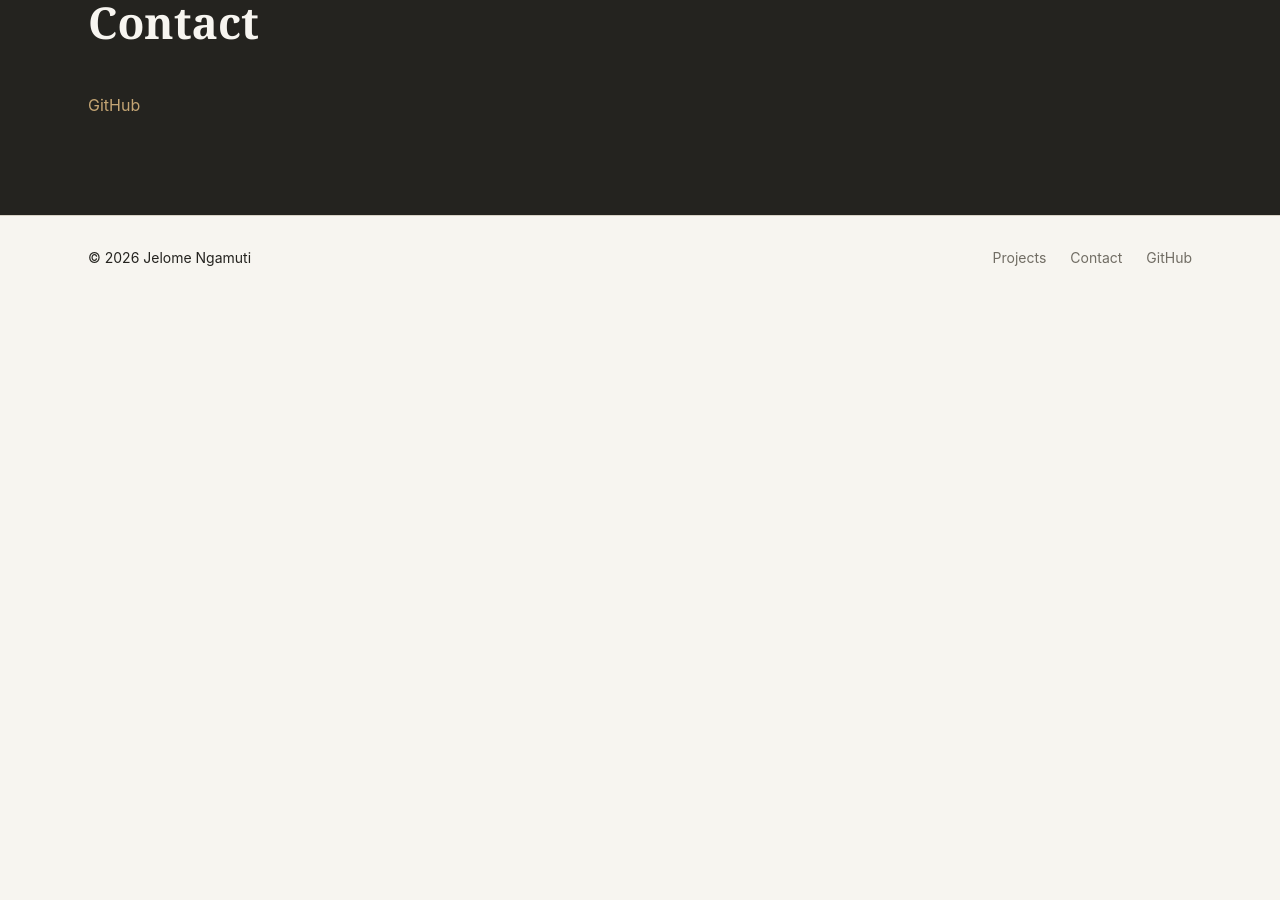
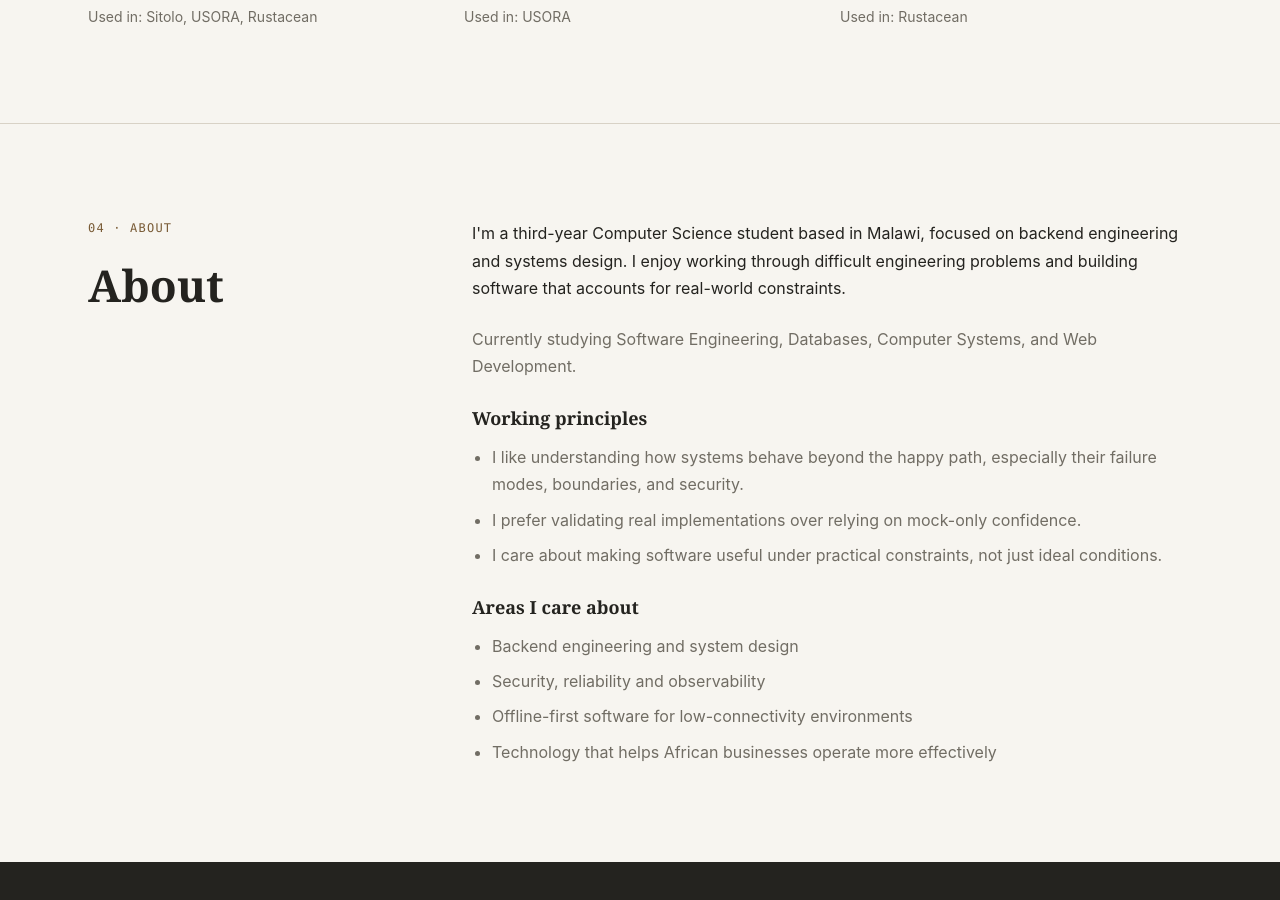
Before and after one commit to jelome265/Jelome-Ngamuti, a React (Vite) app: page / in a window 1280 px wide. Shown: the part 1840-2740 px from the top of the page. Before the commit the page ends 2140 px from the top, so only its background shows below. Built offline with nearby package versions, Linux system fonts and the light colour scheme.

Commit message:
feat(phase-4): add About section, contact email, and USORA preview
Add About from the owner's profile README: current study, working
principles, and focus areas. Contact now shows the public email, LinkedIn,
and GitHub. USORA card shows the owner-supplied interface screenshot.

```diff
--- a/src/app/App.tsx
+++ b/src/app/App.tsx
@@ -3,6 +3,7 @@ import { SiteFooter } from "../components/layout/SiteFooter";
 import { Hero } from "../sections/Hero";
 import { SelectedProjects } from "../sections/SelectedProjects";
 import { TechnicalFocus } from "../sections/TechnicalFocus";
+import { About } from "../sections/About";
 import { Contact } from "../sections/Contact";
 
 export default function App() {
@@ -19,6 +20,7 @@ export default function App() {
         <Hero />
         <SelectedProjects />
         <TechnicalFocus />
+        <About />
         <Contact />
       </main>
       <SiteFooter />
--- a/src/components/layout/navigation.ts
+++ b/src/components/layout/navigation.ts
@@ -1,5 +1,6 @@
 export const navigationItems = [
   { label: "Home", href: "#top" },
   { label: "Projects", href: "#projects" },
+  { label: "About", href: "#about" },
   { label: "Contact", href: "#contact" },
 ] as const;
--- a/src/components/ui/ProjectCard.tsx
+++ b/src/components/ui/ProjectCard.tsx
@@ -17,6 +17,8 @@ export function ProjectCard({ project, index }: ProjectCardProps) {
         <img
           src={project.preview.src}
           alt={project.preview.alt}
+          width={529}
+          height={478}
           loading="lazy"
           className="mt-4 h-auto w-full border border-border"
         />
--- /dev/null
+++ b/src/data/about.ts
@@ -0,0 +1,18 @@
+// Copy drawn from the owner's GitHub profile README.
+export const aboutContent = {
+  intro:
+    "I'm a third-year Computer Science student based in Malawi, focused on backend engineering and systems design. I enjoy working through difficult engineering problems and building software that accounts for real-world constraints.",
+  currentStudy:
+    "Currently studying Software Engineering, Databases, Computer Systems, and Web Development.",
+  principles: [
+    "I like understanding how systems behave beyond the happy path, especially their failure modes, boundaries, and security.",
+    "I prefer validating real implementations over relying on mock-only confidence.",
+    "I care about making software useful under practical constraints, not just ideal conditions.",
+  ],
+  areas: [
+    "Backend engineering and system design",
+    "Security, reliability and observability",
+    "Offline-first software for low-connectivity environments",
+    "Technology that helps African businesses operate more effectively",
+  ],
+} as const;
--- a/src/data/profile.ts
+++ b/src/data/profile.ts
@@ -1,9 +1,11 @@
-// Approved positioning and public links (docs/phases/homepage-design.md, section 10).
+// Public profile facts from the owner's GitHub profile README.
 export const profile = {
   name: "Jelome Ngamuti",
   eyebrow: "Software developer",
   positioning: "Computer Science student focused on building reliable software.",
   githubUrl: "https://github.com/jelome265",
+  linkedinUrl: "https://www.linkedin.com/in/jelome-ngamuti-a6a656281",
+  email: "jelomengamuti@gmail.com",
 } as const;
 
 export const copyrightYear = 2026;
--- a/src/data/projects.ts
+++ b/src/data/projects.ts
@@ -25,6 +25,10 @@ export const projects: readonly Project[] = [
     technologies: ["Rust", "Java", "Spring Boot"],
     note: "No live deployment. Recent test fixes have not been run locally.",
     repoUrl: "https://github.com/jelome265/usora",
+    preview: {
+      src: "/images/usora-preview.png",
+      alt: "Screenshot of the USORA KYC platform showing a facial verification view beside a verification pipeline panel.",
+    },
   },
   {
     id: "rustacean",
--- /dev/null
+++ b/src/sections/About.tsx
@@ -0,0 +1,38 @@
+import { aboutContent } from "../data/about";
+
+export function About() {
+  return (
+    <section id="about" aria-labelledby="about-heading" className="scroll-mt-8 border-t border-border">
+      <div className="mx-auto grid max-w-[1200px] gap-10 px-5 py-16 md:grid-cols-12 md:gap-12 md:px-12 md:py-24">
+        <div className="md:col-span-4">
+          <p className="font-mono text-xs uppercase tracking-widest text-accent">04 · About</p>
+          <h2 id="about-heading" className="mt-3 font-display text-[clamp(1.8rem,4vw,2.75rem)] font-semibold">
+            About
+          </h2>
+        </div>
+        <div className="max-w-[720px] space-y-6 md:col-span-8">
+          <p>{aboutContent.intro}</p>
+          <p className="text-muted">{aboutContent.currentStudy}</p>
+
+          <div>
+            <h3 className="font-display text-lg font-semibold">Working principles</h3>
+            <ul className="mt-3 list-disc space-y-2 pl-5 text-muted">
+              {aboutContent.principles.map((principle) => (
+                <li key={principle}>{principle}</li>
+              ))}
+            </ul>
+          </div>
+
+          <div>
+            <h3 className="font-display text-lg font-semibold">Areas I care about</h3>
+            <ul className="mt-3 list-disc space-y-2 pl-5 text-muted">
+              {aboutContent.areas.map((area) => (
+                <li key={area}>{area}</li>
+              ))}
+            </ul>
+          </div>
+        </div>
+      </div>
+    </section>
+  );
+}
--- a/src/sections/Contact.tsx
+++ b/src/sections/Contact.tsx
@@ -1,4 +1,7 @@
 import { profile } from "../data/profile";
+
+const linkClass =
+  "text-dark-accent underline-offset-4 hover:underline";
 
 export function Contact() {
   return (
@@ -8,18 +11,23 @@ export function Contact() {
       className="scroll-mt-8 bg-dark-surface text-dark-text"
     >
       <div className="mx-auto max-w-[1200px] px-5 py-16 md:px-12 md:py-24">
-        <p className="font-mono text-xs uppercase tracking-widest text-dark-accent">03 · Contact</p>
+        <p className="font-mono text-xs uppercase tracking-widest text-dark-accent">05 · Contact</p>
         <h2 id="contact-heading" className="mt-3 font-display text-[clamp(1.8rem,4vw,2.75rem)] font-semibold">
           Contact
         </h2>
         <ul className="mt-8 flex flex-wrap gap-6">
           <li>
-            <a
-              href={profile.githubUrl}
-              target="_blank"
-              rel="noopener noreferrer"
-              className="text-dark-accent underline-offset-4 hover:underline"
-            >
+            <a href={`mailto:${profile.email}`} className={linkClass}>
+              {profile.email}
+            </a>
+          </li>
+          <li>
+            <a href={profile.linkedinUrl} target="_blank" rel="noopener noreferrer" className={linkClass}>
+              LinkedIn<span className="sr-only"> (opens in a new tab)</span>
+            </a>
+          </li>
+          <li>
+            <a href={profile.githubUrl} target="_blank" rel="noopener noreferrer" className={linkClass}>
               GitHub<span className="sr-only"> (opens in a new tab)</span>
             </a>
           </li>
```
Also changed, not shown: public/images/usora-preview.png (added).
